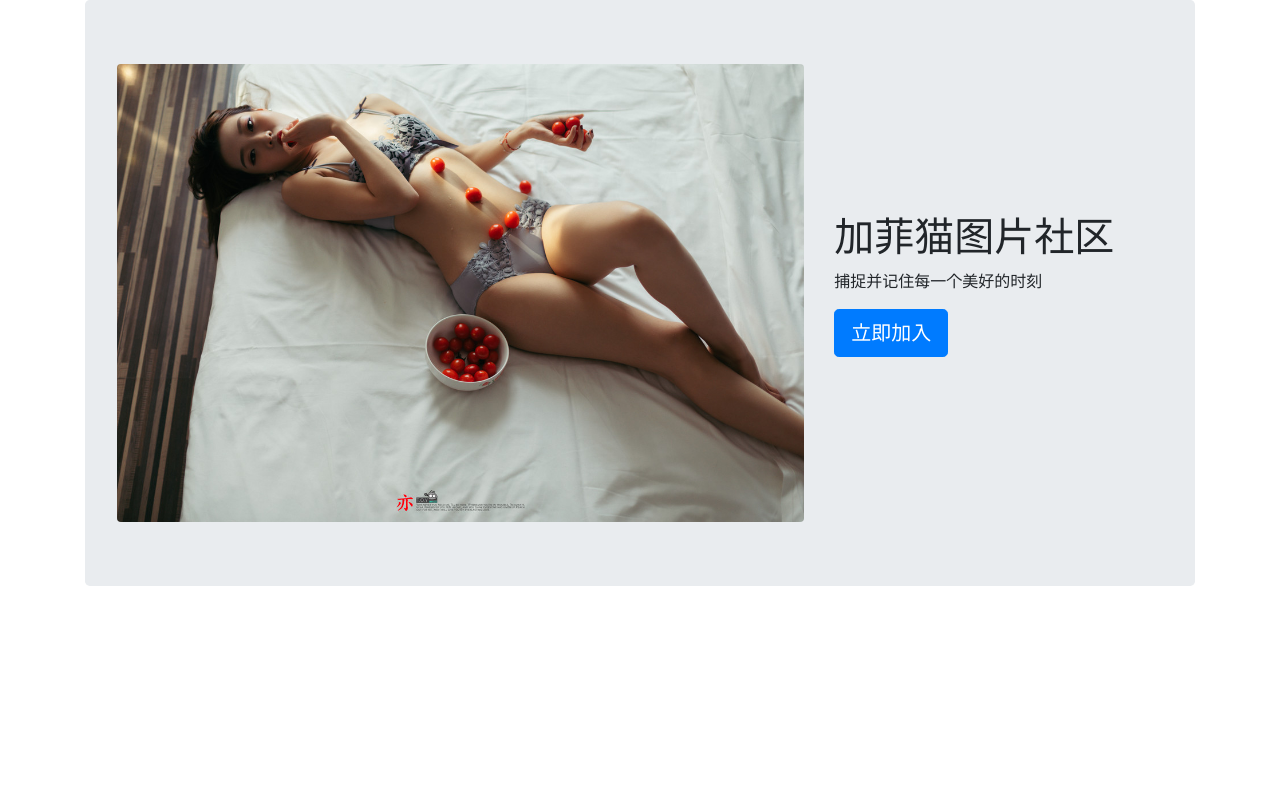
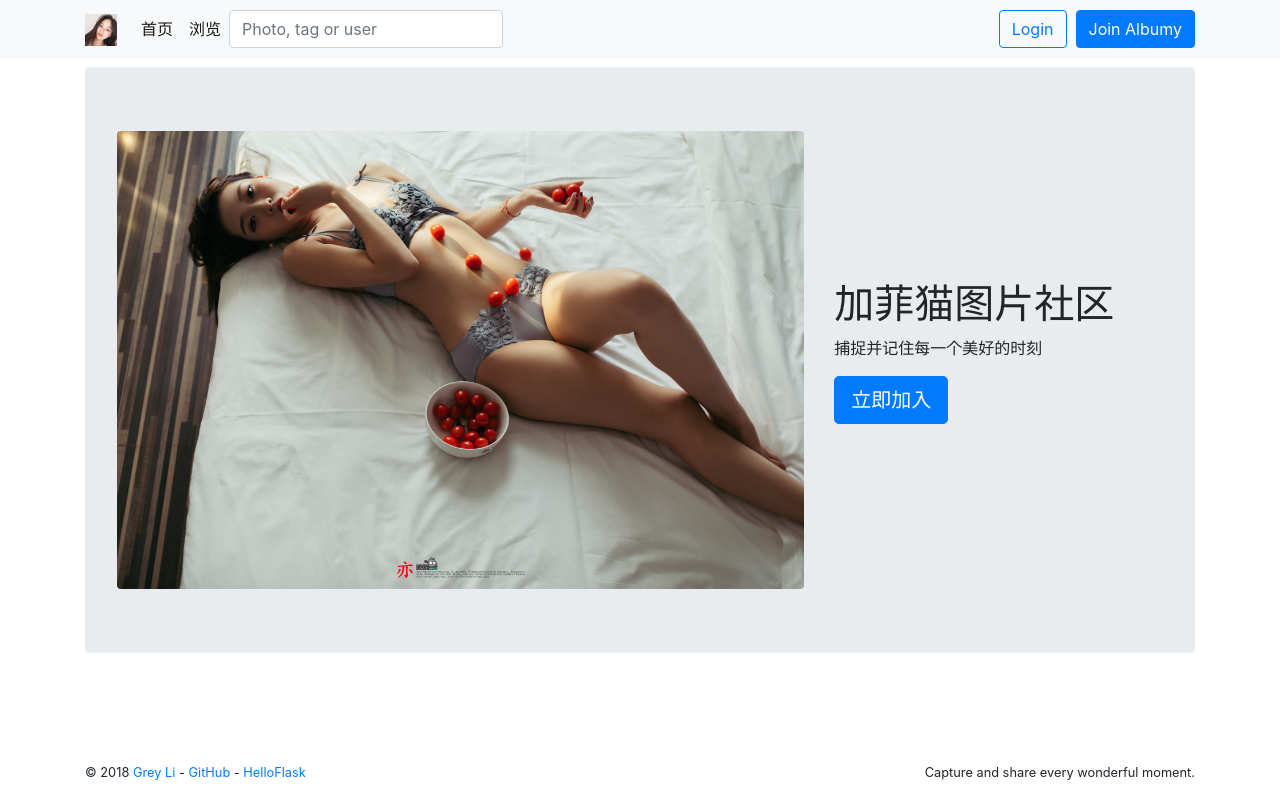
Before and after one commit to ghost680/flask-albumy, a Flask app: page / in a window 1280 px wide. Run offline with Flask 2, Linux system fonts and the light colour scheme; some libraries are stand-ins or nearby versions.

Commit message:
添加footer和header

```diff
--- /dev/null
+++ b/app/static/css/style.css
@@ -0,0 +1,7 @@
+html, body, main {
+    height: 100%;
+}
+
+.container-box {
+    min-height: calc(100% - 100px);
+}
--- a/app/templates/base.html
+++ b/app/templates/base.html
@@ -10,17 +10,27 @@
         <link rel="shortcut icon" href="{{ url_for('static', filename='favicon.ico') }}">
         {% block styles -%}
             {{ static_file('css', 'css/bootstrap.min.css') }}
+            {{ static_file('css', 'css/style.css') }}
         {%- endblock styles %}
     {%- endblock head %}
 </head>
 <body>
+<main>
     {% for message in get_flashed_messages(with_categories=True) -%}
         <div class="alert alert-{{ message[0] }}">
             <button type="button" class="close" data-dismiss="alert">&times;</button>
             {{ message[1] }}
         </div>
     {%- endfor %}
+    {% block header %}
+        {% include 'common/header.html' %}
+    {% endblock header %}
     {% block content %}{% endblock content %}
+    {% block footer %}
+        {% include 'common/footer.html' %}
+    {% endblock footer %}
+</main>
+
     {% block scripts -%}
         {{ static_file('js', 'js/jquery.js') }}
         {{ static_file('js', 'js/bootstrap.min.js') }}
--- a/app/templates/common/footer.html
+++ b/app/templates/common/footer.html
@@ -1,3 +1,16 @@
+{% block footer %}
 <footer>
-    <p class="text-center">十里平湖霜满天，寸寸青丝愁华年</p>
+    <div class="container clearfix">
+        <p class="float-left">
+            <small>&copy; 2018
+                <a href="http://greyli.com" title="Written by Grey Li">Grey Li</a> -
+                <a href="https://github.com/greyli/albumy" title="Fork me on GitHub">GitHub</a> -
+                <a href="http://helloflask.com" title="A HelloFlask project">HelloFlask</a>
+            </small>
+        </p>
+        <p class="float-right">
+            <small>Capture and share every wonderful moment.</small>
+        </p>
+    </div>
 </footer>
+{% endblock %}
--- a/app/templates/common/header.html
+++ b/app/templates/common/header.html
@@ -0,0 +1,71 @@
+{% from 'bootstrap/nav.html' import render_nav_item %}
+
+{% block navbar %}
+    <nav class="navbar navbar-expand-lg navbar-light bg-light">
+        <div class="container">
+            <a class="navbar-brand" href="{{ url_for('main.main_index') }}">
+                <img src="{{ url_for('static', filename='favicon.ico') }}" alt="Albumy">
+            </a>
+            <button class="navbar-toggler" type="button" data-toggle="collapse" data-target="#navbarColor01"
+                    aria-controls="navbarColor01" aria-expanded="false" aria-label="Toggle navigation">
+                <span class="navbar-toggler-icon"></span>
+            </button>
+
+            <div class="collapse navbar-collapse" id="navbarColor01">
+                <div class="navbar-nav mr-auto">
+                    {{ render_nav_item('main.main_index', '首页') }}
+                    {{ render_nav_item('main.main_index', '浏览') }}
+                    <form class="form-inline my-2 my-lg-0" action="{{ url_for('main.main_index') }}">
+                        <input type="text" name="q" class="form-control mr-sm-1" placeholder="Photo, tag or user"
+                               required>
+                        <button class="btn btn-light my-2 my-sm-0" type="submit">
+                            <span class="oi oi-magnifying-glass"></span>
+                        </button>
+                    </form>
+                </div>
+                <div class="navbar-nav ml-auto">
+                {% if current_user.is_authenticated %}
+                    <a class="nav-item nav-link" href="{{ url_for('main.main_index', filter='unread') }}">
+                        <span class="oi oi-bell"></span>
+                        <span id="notification-badge"
+                              class="{% if notification_count == 0 %}hide{% endif %} badge badge-danger badge-notification"
+                              data-href="{{ url_for('main.main_index') }}">{{ notification_count }}</span>
+                    </a>
+                    <a class="nav-item nav-link" href="{{ url_for('main.main_index') }}" title="Upload">
+                        <span class="oi oi-cloud-upload"></span>&nbsp;&nbsp;
+                    </a>
+                    <div class="dropdown nav-item">
+                        <a href="#" class="nav-link dropdown-toggle" data-toggle="dropdown" role="button"
+                           aria-expanded="false">
+                            <img class="avatar-xs"
+                                 src="{{ url_for('main.main_index', filename=current_user.avatar_s) }}">
+                            <span class="caret"></span>
+                        </a>
+                        <div class="dropdown-menu dropdown-menu-right" role="menu">
+                            <h6 class="dropdown-header">Logged in as {{ current_user.username }}</h6>
+                            <a class="dropdown-item" href="{{ url_for('main.main_index', username=current_user.username) }}">
+                                <span class="oi oi-person"></span> My Home
+                            </a>
+                            <div class="dropdown-divider"></div>
+                            <a class="dropdown-item" href="{{ url_for('main.main_index') }}">
+                                <span class="oi oi-cog"></span> Settings
+                            </a>
+                            {% if current_user.can('MODERATE') %}
+                                <a class="dropdown-item" href="{{ url_for('main.main_index') }}">
+                                    <span class="oi oi-dashboard"></span> Dashboard
+                                </a>
+                            {% endif %}
+                            <a class="dropdown-item" href="{{ url_for('main.main_index') }}">
+                                <span class="oi oi-power-standby"></span> Logout
+                            </a>
+                        </div>
+                    </div>
+                {% else %}
+                    <a class="btn btn-outline-primary" href="{{ url_for('auth.login') }}">Login</a>&nbsp;&nbsp;
+                    <a class="btn btn-primary" href="{{ url_for('auth.register') }}">Join Albumy</a>
+                {% endif %}
+                </div>
+            </div>
+        </div>
+    </nav>
+{% endblock %}
--- a/app/templates/main/index.html
+++ b/app/templates/main/index.html
@@ -2,7 +2,7 @@
 {% block title %}加菲猫图片社区网站{% endblock title %}
 
 {% block content %}
-<div class="container">
+<div class="container container-box pt-2 pb-2">
     {% if current_user.is_authenticated %}
     <h1>用户已经登录了</h1>
     {% else %}
```
